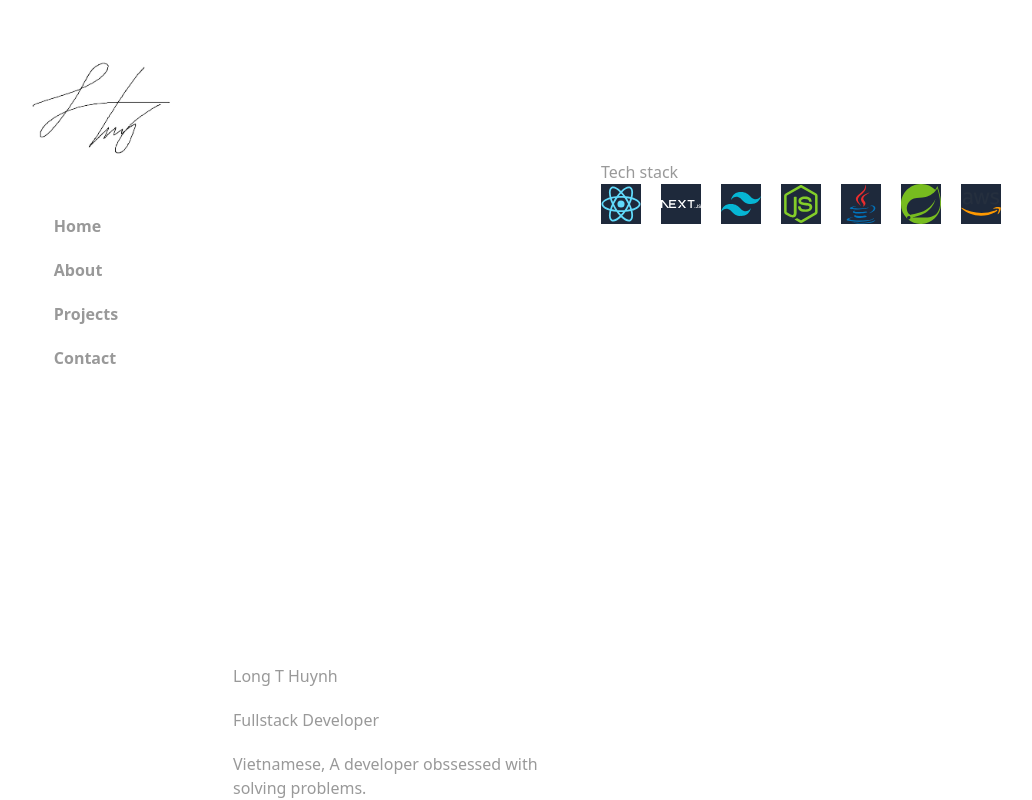
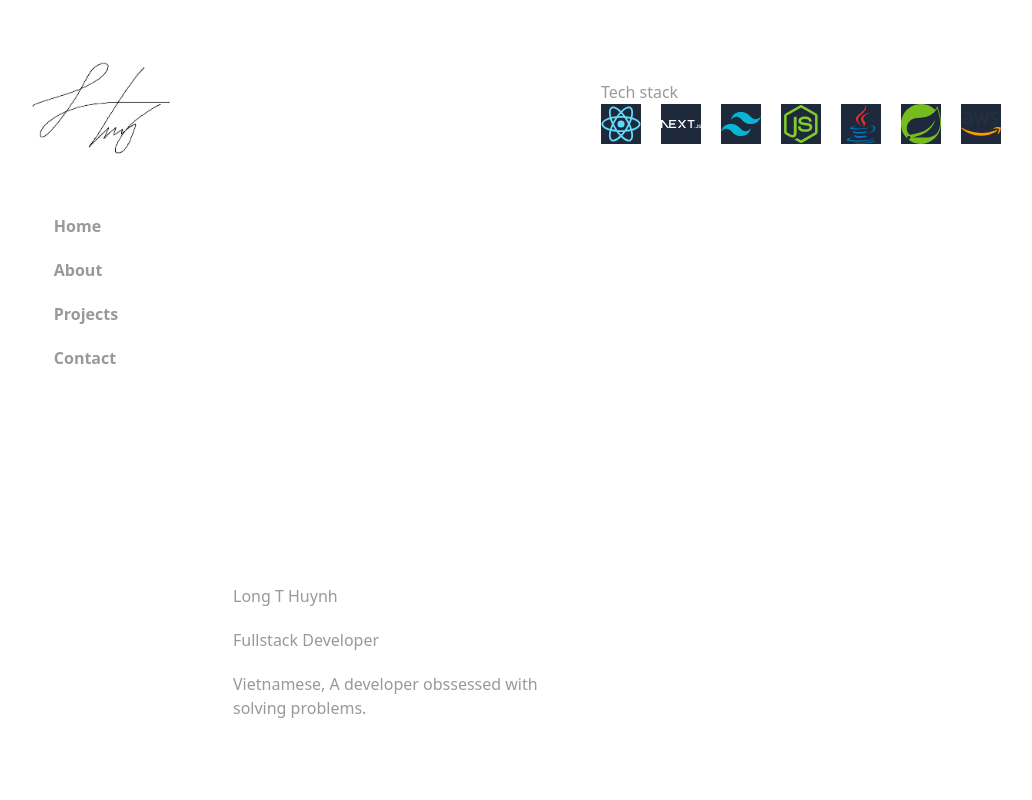
Before and after one commit to long-kr/my-portfolio, a Next.js app: page /about in a window 1280 px wide. Shown: the top 800 px of the page, without its empty margins (23-1055 px from the left). Built offline with nearby package versions, Linux system fonts and the light colour scheme.

Commit message:
remove unnecessery components

```diff
--- a/src/app/about/page.tsx
+++ b/src/app/about/page.tsx
@@ -1,14 +1,13 @@
 "use client";
 
 import { IconKeys, icons } from "@/assests/svg";
-import AboutPageLayout from "@/components/layout/AboutPageLayout";
 import { SVGIcon } from "@/components/ui/icon";
 
 const iconKeys = Object.keys(icons) as Array<IconKeys>;
 
 const About = () => {
   return (
-    <AboutPageLayout>
+    <>
       <div className="flex flex-col justify-end gap-5">
         <h1>Long T Huynh</h1>
 
@@ -31,7 +30,7 @@ const About = () => {
           ))}
         </div>
       </div>
-    </AboutPageLayout>
+    </>
   );
 };
 
--- a/src/app/layout.tsx
+++ b/src/app/layout.tsx
@@ -1,4 +1,3 @@
-import { MainLayout } from "@/components/container";
 import { MainContainer } from "@/components/container/MainContainer";
 import SideBar from "@/components/sidebar/SideBar";
 import type { Metadata } from "next";
@@ -27,15 +26,11 @@ export default function RootLayout({
   return (
     <html lang="en">
       <body
-        className={`${geistSans.variable} ${geistMono.variable} text-[#999999] antialiased`}
+        className={` ${geistSans.variable} ${geistMono.variable} grid grid-flow-col grid-cols-1 text-[#999999] antialiased sm:grid-cols-5`}
       >
-        <MainLayout className="grid grid-flow-col grid-cols-1 sm:grid-cols-5">
-          <SideBar className="col-span-1 h-full" />
+        <SideBar className="col-span-1 h-full" />
 
-          <MainContainer className="col-span-3 h-full">
-            {children}
-          </MainContainer>
-        </MainLayout>
+        <MainContainer className="col-span-3 h-full">{children}</MainContainer>
       </body>
     </html>
   );
--- a/src/components/container/MainContainer.tsx
+++ b/src/components/container/MainContainer.tsx
@@ -13,7 +13,7 @@ export const MainContainer: React.FC<MainContainerProps> = ({
 }) => {
   return (
     <main className={cn(className)}>
-      <section id="">{children}</section>
+      <section>{children}</section>
 
       <BottomContainer />
     </main>
--- a/src/components/container/index.ts
+++ b/src/components/container/index.ts
@@ -1,2 +1 @@
-export * from "../layout/MainLayout";
 export * from "./BottomContainer";
--- a/src/components/layout/AboutPageLayout.tsx
+++ /dev/null
@@ -1,11 +0,0 @@
-type AboutPageLayoutProps = {
-  children: React.ReactNode;
-};
-
-const AboutPageLayout: React.FC<AboutPageLayoutProps> = ({ children }) => {
-  return (
-    <div className="flex h-screen w-full flex-row gap-5 py-20">{children}</div>
-  );
-};
-
-export default AboutPageLayout;
--- a/src/components/layout/MainLayout.tsx
+++ /dev/null
@@ -1,13 +0,0 @@
-import { cn } from "@/lib/utils";
-
-type MainLayoutProps = {
-  children: React.ReactNode;
-  className?: string;
-};
-
-export const MainLayout: React.FC<MainLayoutProps> = ({
-  children,
-  className,
-}) => {
-  return <div className={cn(className)}>{children}</div>;
-};
--- a/src/components/layout/index.ts
+++ /dev/null
@@ -1 +0,0 @@
-export * from './AboutPageLayout';
```
